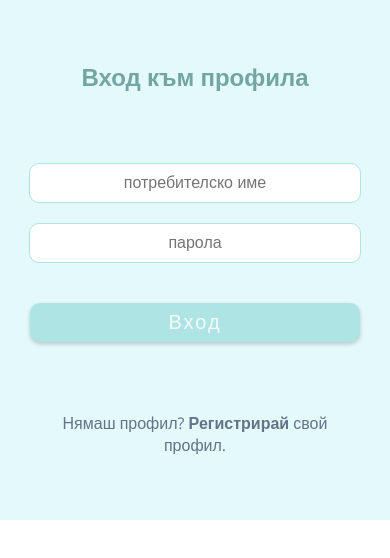
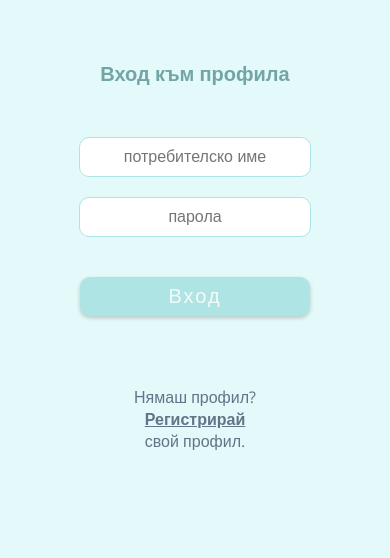
Before and after one commit to MiglenaPencheva/task-manager-react, a React (Create React App) app: page /auth/login in a window 390 px wide. Shown: the top 558 px of the page. Built offline with nearby package versions, Linux system fonts and the light colour scheme.

Commit message:
AuthPage and LoginPage css modules added

```diff
--- a/src/App.css
+++ b/src/App.css
@@ -1,16 +1,11 @@
 @import url('https://fonts.googleapis.com/css2?family=Open+Sans:wght@300&display=swap');
 
-#root {
-  margin: auto;
-  padding: 0;
+html {
   font-family: 'Open Sans', sans-serif;
-  max-width: 900px;
-  padding: 10px;
   background-color: #E4F9F9;
-  min-height: 500px;
 }
 
-header {
+/* header {
   display: grid;
   grid-template-columns: 10% auto 10%;
   margin: 0;
@@ -414,7 +409,6 @@ a:link {
   margin: 10px auto;
   padding: 0%;
   border-radius: 10px;
-  /* text-decoration: underline; */
   width: 80%;
   box-shadow: 0 5px 10px #cccccc;
 }
@@ -519,4 +513,4 @@ footer {
 }
 .redirect-link:hover {
   font-style: italic;
-}
+} */
--- a/src/App.js
+++ b/src/App.js
@@ -1,8 +1,8 @@
 import { Route, Switch } from 'react-router-dom';
 
-import AuthPage from './pages/AuthPage';
+import AuthPage from './pages/authPage/AuthPage';
 import RegisterPage from './pages/RegisterPage';
-import LoginPage from './pages/LoginPage';
+import LoginPage from './pages/loginPage/LoginPage';
 import CreateTask from './components/Create';
 
 import './App.css';
--- a/src/components/Create.js
+++ b/src/components/Create.js
@@ -1,6 +1,7 @@
 import { create } from '../services/taskService';
+import AuthPage from '../pages/authPage/AuthPage';
 
-const CreateTask = () => {
+const CreateTask = (props) => {
 
     const onCreateTaskSubmitHandler = async (e) => {
         e.preventDefault();
@@ -23,6 +24,8 @@ const CreateTask = () => {
     };
 
     return (
+        <div>
+            {props.isLoggidIn ? (
                 <div>
                     <h3>Създай задача</h3>
 
@@ -47,6 +50,8 @@ const CreateTask = () => {
                         </div>
 
                     </form>
+                </div>)
+                : <AuthPage />}
         </div>
     );
 };
--- a/src/pages/AuthPage.js
+++ /dev/null
@@ -1,15 +0,0 @@
-const AuthPage = () => {
-    return (
-        <div>
-            <h2>Не си вписан в приложението</h2>
-
-            <a className="auth-link" href="/auth/login">Влез в профила си</a>
-
-            <h3>или</h3>
-
-            <a className="auth-link" href="/auth/register">Регистрирай профил</a>
-        </div>
-    );
-};
-
-export default AuthPage;
--- a/src/pages/LoginPage.js
+++ /dev/null
@@ -1,44 +0,0 @@
-import { login } from '../services/authService';
-
-const loginForm = () => {
-    const handleSubmit = async (e) => {
-        e.preventDefault();
-        const { username, password } = e.target;
-
-        if (username.value === '') {
-            throw new Error('Въведи потребителско име');
-        }
-        if (!password) {
-            throw new Error('Въведи парола');
-        }
-
-        const data = {
-            username: username.value,
-            password: password.value
-        };
-
-        try {
-            await login(data);
-            console.log('logged in');
-        } catch (error) {
-            console.log(error.message);
-        }
-    };
-    return (
-        <div>
-            <h2>Вход към профила</h2>
-
-            <form className="auth-form" onSubmit={handleSubmit}>
-
-                <input type="text" className="auth-input" placeholder="потребителско име" name="username" />
-                <input type="password" className="auth-input" placeholder="парола" name="password" defaultValue="" />
-                <input type="submit" className="auth-btn" value="Вход" />
-                {/* {{!-- < a href="/auth/login"></> --}} */}
-            </form >
-
-            <div className="redirect">Нямаш профил? <a className="redirect-link" href="/auth/register"><b>Регистрирай</b></a> свой профил.</div>
-        </div>
-    );
-};
-
-export default loginForm;
--- /dev/null
+++ b/src/pages/authPage/AuthPage.js
@@ -0,0 +1,19 @@
+import React from 'react';
+import { NavLink } from 'react-router-dom';
+import style from './AuthPage.module.css';
+
+const AuthPage = () => {
+    return (
+        <div>
+            <h2>Не си вписан в приложението</h2>
+
+            <NavLink to="/auth/login" className={style['auth-link']}>Влез в профила си</NavLink>
+
+            <h3>или</h3>
+
+            <NavLink to="/auth/register" className={style['auth-link']}>Регистрирай профил</NavLink>
+        </div>
+    );
+};
+
+export default AuthPage;
--- /dev/null
+++ b/src/pages/authPage/AuthPage.module.css
@@ -0,0 +1,107 @@
+h2 {
+    text-align: center;
+    margin: 0;
+    padding: 60px 10px 30px;
+    color: #73a5a5;
+    font-size: 24px;
+}
+@media screen and (max-width: 600px) {
+    h2 {
+        font-size: 20px;
+    }
+}
+
+h3 {
+    text-align: center;
+    margin: 0;
+    padding: 30px 10px;
+    color: #73a5a5;
+    font-size: 24px;
+}
+@media screen and (max-width: 600px) {
+    h3 {
+        font-size: 20px;
+    }
+}
+
+.auth-link {
+    display: block;
+    margin: 10px auto;
+    padding: 40px 10px;
+    width: 370px;
+    outline: none;
+    font-size: 24px;
+    border-radius: 10px;
+    text-align: center;
+    text-decoration: none;
+    letter-spacing: 2px;
+    background: #AFE4E4;
+    color: #f4fafa;
+    cursor: pointer;
+    box-shadow: 0 2px 4px 0 rgba(0, 0, 0, 0.2);
+    transition-duration: 0.4s;
+}
+@media screen and (max-width: 600px) {
+    .auth-link {
+        width: 240px;
+        font-size: 16px;
+    }
+}
+
+.auth-link:hover {
+    color: #607588;
+    font-size-adjust: inherit;
+    font-size: 110%;
+    background-color: #ffffff;
+}
+@media screen and (max-width: 600px) {
+    .auth-link:hover {
+        color: #607588;
+        font-size-adjust: inherit;
+        font-size: 110%;
+        background-color: #ffffff;
+    }
+}
+
+/*
+.auth-btn {
+    display: inline-block;
+    padding: 8px 15px;
+    margin: 20px auto;
+    width: 330px;
+    border-width: 0px;
+    border-radius: 10px;
+    text-align: center;
+    font-size: 16px;
+    background: #AFE4E4;
+    color: #f4fafa;
+    cursor: pointer;
+    box-shadow: 0 2px 4px 0 rgba(0, 0, 0, 0.2);
+    transition-duration: 0.4s;
+    letter-spacing: 2px;
+}
+
+@media screen and (max-width: 600px) {
+    .auth-btn {
+        display: inline-block;
+        padding: 8px 15px;
+        margin: 20px auto;
+        width: 330px;
+        border-width: 0px;
+        border-radius: 10px;
+        text-align: center;
+        font-size: 16px;
+        background: #AFE4E4;
+        color: #f4fafa;
+        cursor: pointer;
+        box-shadow: 0 2px 4px 0 rgba(0, 0, 0, 0.2);
+        transition-duration: 0.4s;
+        letter-spacing: 2px;
+    }
+}
+.auth-btn:hover {
+    color: #607588;
+    font-size-adjust: inherit;
+    font-size:110%;
+    background-color: #ffffff;
+} */
--- /dev/null
+++ b/src/pages/loginPage/LoginPage.js
@@ -0,0 +1,48 @@
+import { NavLink } from 'react-router-dom';
+import { login } from '../../services/authService';
+import style from './LoginPage.module.css';
+
+const loginPage = () => {
+    const handleSubmit = async (e) => {
+        e.preventDefault();
+        const { username, password } = e.target;
+
+        if (username.value === '') {
+            throw new Error('Въведи потребителско име');
+        }
+        if (!password) {
+            throw new Error('Въведи парола');
+        }
+
+        const data = {
+            username: username.value,
+            password: password.value
+        };
+
+        try {
+            await login(data);
+            console.log('logged in');
+
+        } catch (error) {
+            console.log(error.message);
+        }
+    };
+
+    return (
+        <div>
+            <h2>Вход към профила</h2>
+
+            <form className={style['auth-form']} onSubmit={handleSubmit}>
+
+                <input type="text" className={style['auth-input']} placeholder="потребителско име" name="username" />
+                <input type="password" className={style['auth-input']} placeholder="парола" name="password" defaultValue="" />
+                <input type="submit" className={style['auth-btn']} value="Вход" />
+                {/* {{!-- < a href="/auth/login"></> --}} */}
+            </form >
+
+            <div className={style['redirect']}>Нямаш профил? <NavLink className={style['redirect-link']} to="/auth/register"><b>Регистрирай</b></NavLink> свой профил.</div>
+        </div>
+    );
+};
+
+export default loginPage;
--- /dev/null
+++ b/src/pages/loginPage/LoginPage.module.css
@@ -0,0 +1,86 @@
+h2 {
+    text-align: center;
+    margin: 0;
+    padding: 60px 10px 30px;
+    color: #73a5a5;
+    font-size: 24px;
+}
+@media screen and (max-width: 600px) {
+    h2 {
+        font-size: 20px;
+    }
+}
+
+.auth-form {
+    margin: 20px auto 50px;
+    text-align: center;
+}
+.auth-input {
+    display: block;
+    padding: 10px 15px;
+    margin: 20px auto;
+    width: 300px;
+    border: 1px solid #AFE4E4;
+    transition: 0.3s;
+    outline: none;
+    font-size: 16px;
+    border-radius: 10px;
+    text-align: center;
+    color: #607588;
+}
+@media screen and (max-width: 600px) {
+    .auth-input {
+        width: 200px;
+    }
+}
+.auth-input[type=text]:focus {
+    border: 1px solid #607588;
+}
+.auth-input[type=password]:focus {
+    border: 1px solid #607588;
+}
+.auth-btn {
+    display: inline-block;
+    padding: 8px 15px;
+    margin: 20px auto;
+    width: 330px;
+    border-width: 0px;
+    border-radius: 10px;
+    text-align: center;
+    font-size: 20px;
+    background: #AFE4E4;
+    color: #f4fafa;
+    cursor: pointer;
+    box-shadow: 0 2px 4px 0 rgba(0, 0, 0, 0.2);
+    transition-duration: 0.4s;
+    letter-spacing: 2px;
+}
+@media screen and (max-width: 600px) {
+    .auth-btn {
+        width: 230px;
+    }
+}
+.auth-btn:hover {
+    color: #607588;
+    font-size-adjust: inherit;
+    font-size:110%;
+    background-color: #ffffff;
+}
+.redirect {
+    margin: 20px;
+    padding: 0;
+    text-align: center;
+    font-size: 16px;
+    color: #607588;
+}
+.redirect-link {
+    color: #607588;
+}
+@media screen and (max-width: 600px) {
+    .redirect-link {
+        display: block;
+    }
+}
+.redirect-link:hover {
+    font-style: italic;
+}
```
Lines whose indentation alone changed are shown as unchanged.
